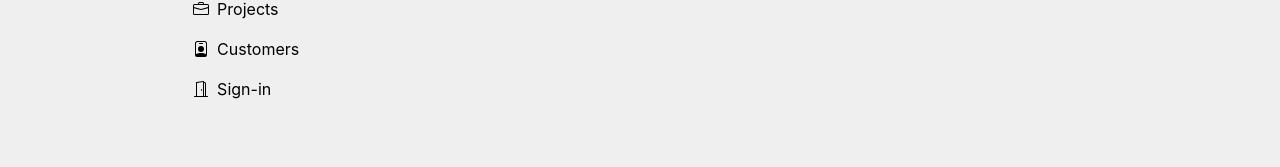
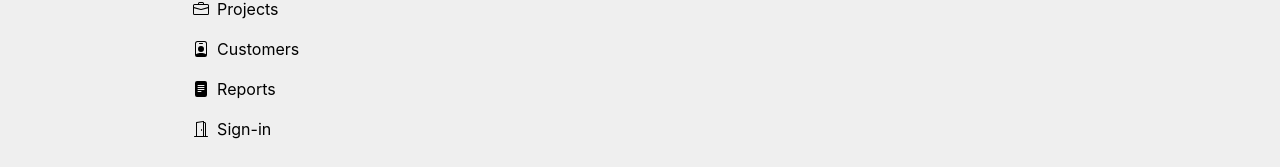
Before and after one commit to three-consulting/epoc-frontend, a Next.js app: page / in a window 1280 px wide. Shown: the part 138-305 px from the top of the page. Built offline with nearby package versions, Linux system fonts and the light colour scheme; no server answers.

Commit message:
feat: created a page for reports

```diff
--- a/components/common/LeftNav.tsx
+++ b/components/common/LeftNav.tsx
@@ -6,6 +6,7 @@ import {
     BsDoorOpen,
     BsDoorClosed,
     BsPersonBadge,
+    BsFillFileTextFill,
 } from "react-icons/bs"
 import useFirebaseAuth from "@/lib/hooks/useFirebaseAuth"
 import Link from "next/link"
@@ -21,6 +22,7 @@ const LinkItems: Array<LinkItemProps> = [
     { name: "Home", icon: BsHouse, href: "/" },
     { name: "Projects", icon: BsBriefcase, href: "/project" },
     { name: "Customers", icon: BsPersonBadge, href: "/customer" },
+    { name: "Reports", icon: BsFillFileTextFill, href: "/report" },
 ]
 
 const NavItem = ({ name, icon, href }: LinkItemProps) => (
```
Also changed, not shown: pages/report/index.tsx (added, +13 -0 lines).
